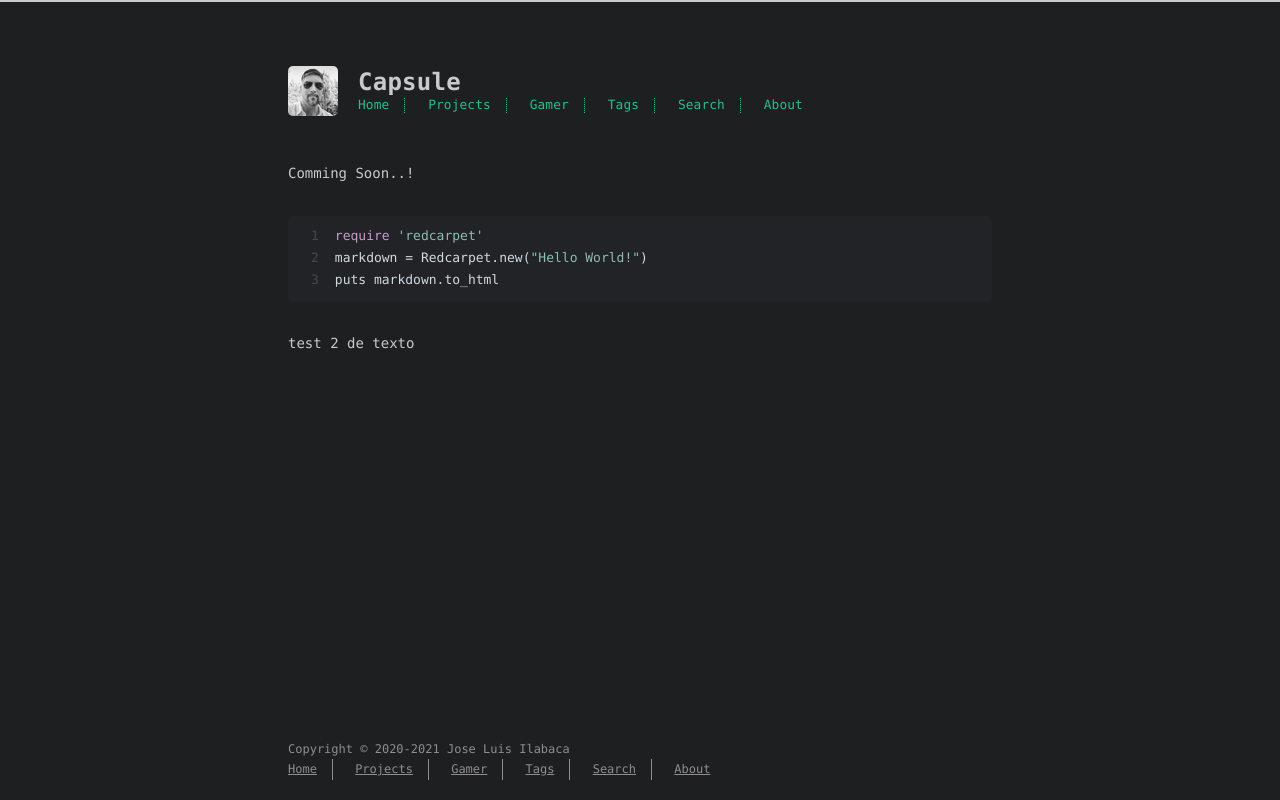
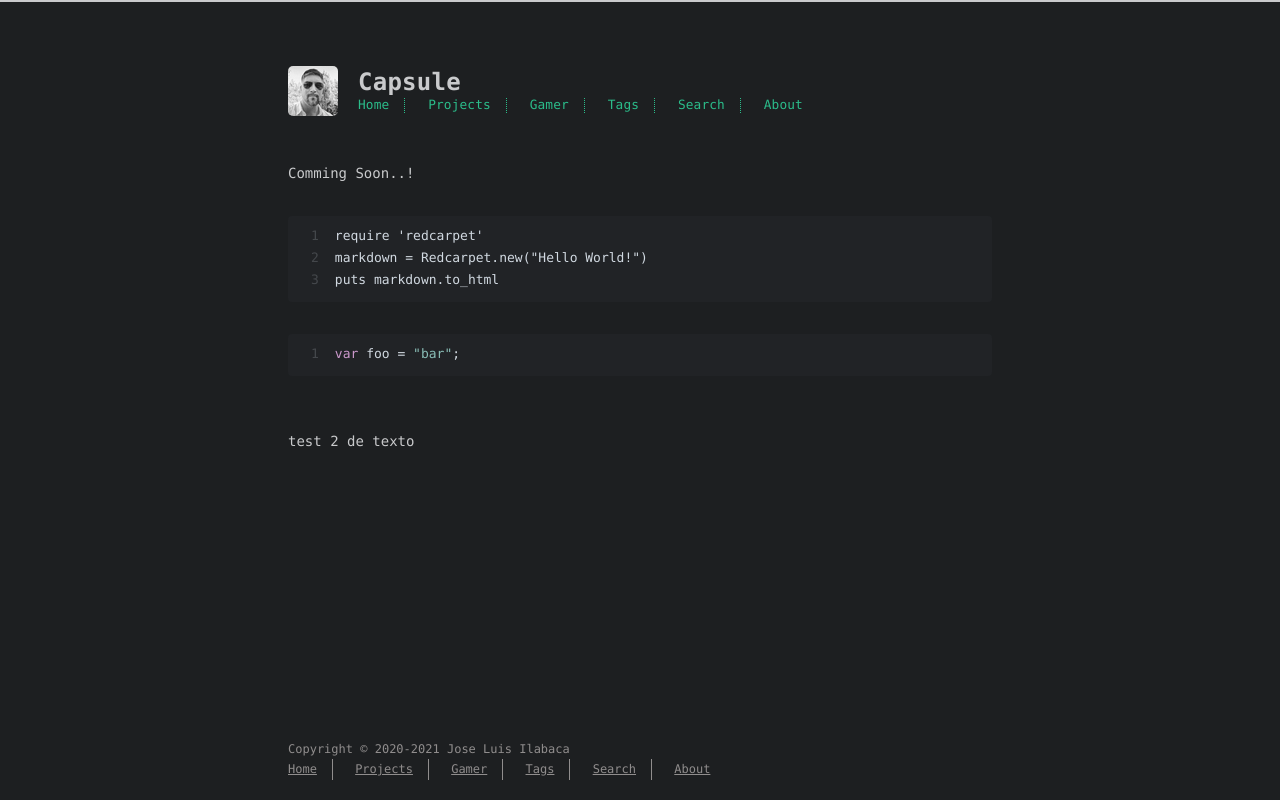
Before and after one commit to jilabaca/www.capsule.cl, a plain HTML site: page proyectos/index.html in a window 1280 px wide. Drawn offline with nearby package versions, Linux system fonts and the light colour scheme; a script that the page names is missing.

Commit message:
Site updated: 2021-04-22 03:27:02

```diff
--- a/proyectos/index.html
+++ b/proyectos/index.html
@@ -6,15 +6,15 @@
     <meta http-equiv="X-UA-Compatible" content="IE=edge">
     <meta name="HandheldFriendly" content="True">
     <meta name="viewport" content="width=device-width, initial-scale=1, maximum-scale=5" />
-    <meta name="description" content="Comming Soon..! 123require &amp;#x27;redcarpet&amp;#x27;markdown &#x3D; Redcarpet.new(&quot;Hello World!&quot;)puts markdown.to_html test 2 de texto">
+    <meta name="description" content="Comming Soon..! 123require &#39;redcarpet&#39;markdown &#x3D; Redcarpet.new(&quot;Hello World!&quot;)puts markdown.to_html 1var foo &#x3D; &quot;bar&quot;; var foo &#x3D; &quot;bar&quot;;test 2 de texto">
 <meta property="og:type" content="website">
 <meta property="og:title" content="proyectos">
 <meta property="og:url" content="https://www.capsule.cl/proyectos/">
 <meta property="og:site_name" content="Capsule">
-<meta property="og:description" content="Comming Soon..! 123require &amp;#x27;redcarpet&amp;#x27;markdown &#x3D; Redcarpet.new(&quot;Hello World!&quot;)puts markdown.to_html test 2 de texto">
+<meta property="og:description" content="Comming Soon..! 123require &#39;redcarpet&#39;markdown &#x3D; Redcarpet.new(&quot;Hello World!&quot;)puts markdown.to_html 1var foo &#x3D; &quot;bar&quot;; var foo &#x3D; &quot;bar&quot;;test 2 de texto">
 <meta property="og:locale" content="en_US">
 <meta property="article:published_time" content="2020-09-03T00:11:09.000Z">
-<meta property="article:modified_time" content="2021-04-22T03:24:54.034Z">
+<meta property="article:modified_time" content="2021-04-22T03:26:54.746Z">
 <meta property="article:author" content="Jose Luis Ilabaca">
 <meta property="article:tag" content="personal site hexo linux it system">
 <meta name="twitter:card" content="summary">
@@ -95,8 +95,9 @@
   <div class="content" itemprop="articleBody">
 
           <p>Comming Soon..!</p>
-<figure class="highlight ruby"><table><tr><td class="gutter"><pre><span class="line">1</span><br><span class="line">2</span><br><span class="line">3</span><br></pre></td><td class="code"><pre><span class="line"><span class="keyword">require</span> <span class="string">&#x27;redcarpet&#x27;</span></span><br><span class="line">markdown = Redcarpet.new(<span class="string">&quot;Hello World!&quot;</span>)</span><br><span class="line">puts markdown.to_html</span><br></pre></td></tr></table></figure>
-<p>test 2 de texto</p>
+<figure class="highlight plain"><table><tr><td class="gutter"><pre><span class="line">1</span><br><span class="line">2</span><br><span class="line">3</span><br></pre></td><td class="code"><pre><span class="line">require &#39;redcarpet&#39;</span><br><span class="line">markdown &#x3D; Redcarpet.new(&quot;Hello World!&quot;)</span><br><span class="line">puts markdown.to_html</span><br></pre></td></tr></table></figure>
+<figure class="highlight javascript"><table><tr><td class="gutter"><pre><span class="line">1</span><br></pre></td><td class="code"><pre><span class="line"><span class="keyword">var</span> foo = <span class="string">&quot;bar&quot;</span>;</span><br></pre></td></tr></table></figure>
+<p><escape><script>var foo = "bar";</script></escape><br>test 2 de texto</p>
 
 
   </div>
```
